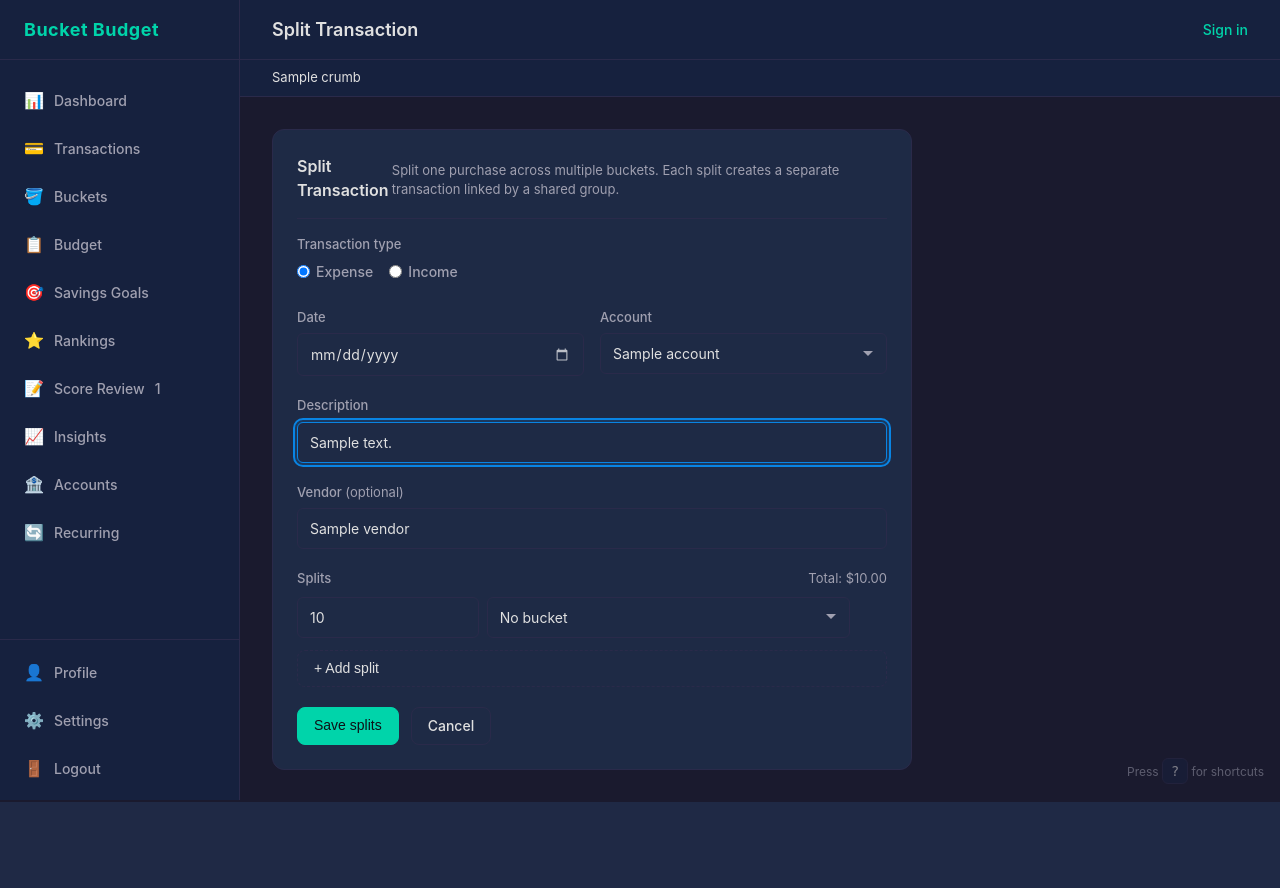
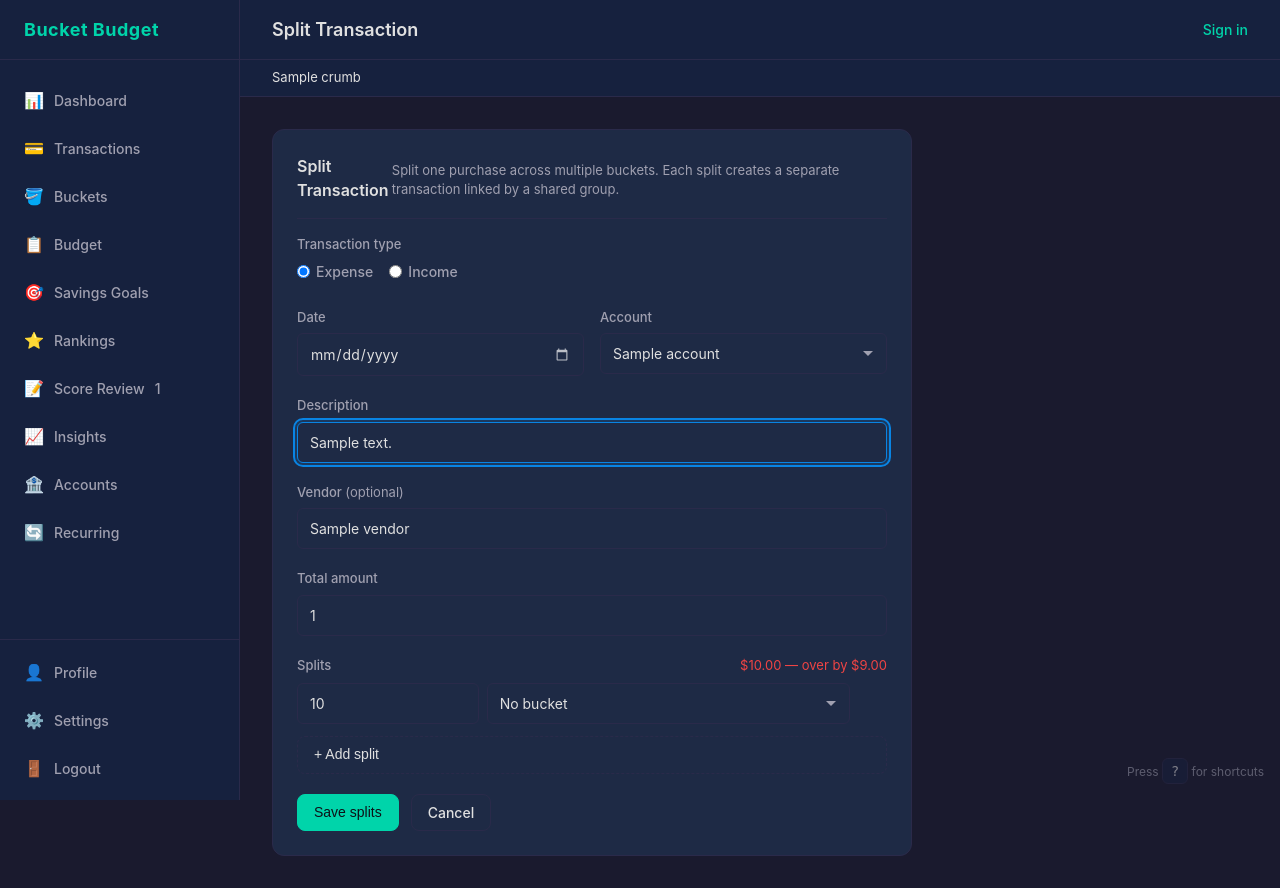
Before and after one commit to dsneed123/bucket-budget, a Django app: template transactions/templates/transactions/transaction_add_split.html in a window 1280 px wide. Before the commit the page ends 802 px from the top, so only its background shows below. Run offline with Django 4.2, Linux system fonts and the light colour scheme; the template is opened without the code that fills it: most values are stand-ins (such as "Sample title", 1, 10 or a date in 2020).

Commit message:
Fix split transaction UI (#273)
Co-authored-by: dsneed123 <davissneed@Daviss-Mac-mini.local>

```diff
--- a/transactions/templates/transactions/transaction_add_split.html
+++ b/transactions/templates/transactions/transaction_add_split.html
@@ -97,6 +97,24 @@
                     value="{{ form_data.vendor|default:'' }}"
                     placeholder="e.g. Costco"
                 >
+            </div>
+
+            <div class="form-group">
+                <label for="total_amount" class="form-label">Total amount</label>
+                <input
+                    type="number"
+                    id="total_amount"
+                    name="total_amount"
+                    class="form-control"
+                    value="{{ form_data.total_amount|default:'' }}"
+                    placeholder="0.00"
+                    step="0.01"
+                    min="0.01"
+                    oninput="updateTotal()"
+                >
+                {% if errors.total_amount %}
+                    <p class="form-error">{{ errors.total_amount }}</p>
+                {% endif %}
             </div>
 
             <!-- Split rows -->
@@ -212,13 +230,39 @@
 
     window.updateTotal = function () {
         var inputs = document.querySelectorAll('.split-amount');
-        var total = 0;
+        var splitSum = 0;
         inputs.forEach(function (inp) {
             var v = parseFloat(inp.value);
-            if (!isNaN(v) && v > 0) total += v;
+            if (!isNaN(v) && v > 0) splitSum += v;
         });
+
+        var totalInput = document.getElementById('total_amount');
+        var totalVal = parseFloat(totalInput ? totalInput.value : '');
         var el = document.getElementById('split-total');
-        el.textContent = total > 0 ? 'Total: ' + formatCurrency(total) : 'Total: —';
+
+        if (splitSum === 0) {
+            el.textContent = 'Total: —';
+            el.style.color = 'var(--text-secondary)';
+            return;
+        }
+
+        if (!isNaN(totalVal) && totalVal > 0) {
+            var diff = totalVal - splitSum;
+            var absDiff = Math.abs(diff);
+            if (absDiff < 0.005) {
+                el.textContent = formatCurrency(splitSum) + ' ✓';
+                el.style.color = 'var(--color-success, #22c55e)';
+            } else if (diff > 0) {
+                el.textContent = formatCurrency(splitSum) + ' — ' + formatCurrency(diff) + ' remaining';
+                el.style.color = 'var(--text-secondary)';
+            } else {
+                el.textContent = formatCurrency(splitSum) + ' — over by ' + formatCurrency(absDiff);
+                el.style.color = 'var(--color-danger, #ef4444)';
+            }
+        } else {
+            el.textContent = 'Total: ' + formatCurrency(splitSum);
+            el.style.color = 'var(--text-secondary)';
+        }
     };
 
     window.addSplit = function () {
@@ -250,6 +294,34 @@
     document.addEventListener('DOMContentLoaded', function () {
         updateTotal();
         updateRemoveButtons();
+
+        var form = document.getElementById('split-form');
+        form.addEventListener('submit', function (e) {
+            var totalInput = document.getElementById('total_amount');
+            var totalVal = parseFloat(totalInput ? totalInput.value : '');
+            if (isNaN(totalVal) || totalVal <= 0) return; // let server handle missing total
+
+            var inputs = document.querySelectorAll('.split-amount');
+            var splitSum = 0;
+            inputs.forEach(function (inp) {
+                var v = parseFloat(inp.value);
+                if (!isNaN(v) && v > 0) splitSum += v;
+            });
+
+            if (Math.abs(totalVal - splitSum) >= 0.005) {
+                e.preventDefault();
+                var diff = totalVal - splitSum;
+                var msg = diff > 0
+                    ? 'Splits must equal the total amount. Still ' + formatCurrency(diff) + ' unallocated.'
+                    : 'Splits must equal the total amount. Over by ' + formatCurrency(Math.abs(diff)) + '.';
+                var existing = form.querySelector('.split-client-error');
+                if (existing) existing.remove();
+                var p = document.createElement('p');
+                p.className = 'form-error split-client-error';
+                p.textContent = msg;
+                document.getElementById('add-split-btn').insertAdjacentElement('afterend', p);
+            }
+        });
     });
 }());
 </script>
```
Also changed, not shown: transactions/tests.py (+23 -0 lines), transactions/views.py (+23 -0 lines).
